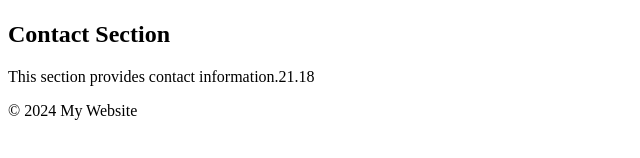
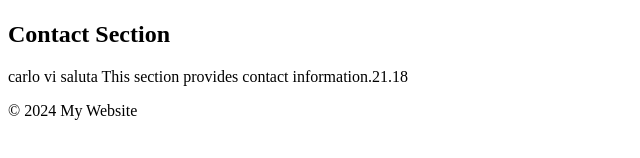
Before and after one commit to manuderamo-04/flusso_remoto, a plain HTML site: page index.html in a window 1280 px wide. Shown: the part 302-460 px from the top of the page, without its empty margins (0-640 px from the left). Drawn offline with Linux system fonts and the light colour scheme.

Commit message:
ciao carlo

```diff
--- a/index.html
+++ b/index.html
@@ -26,7 +26,7 @@
         </section>
         <section id="contact">
             <h2>Contact Section</h2>
-            <p>This section provides contact information.21.18</p>
+            <p>carlo vi saluta This section provides contact information.21.18</p>
         </section>
     </main>
     <footer>
```
